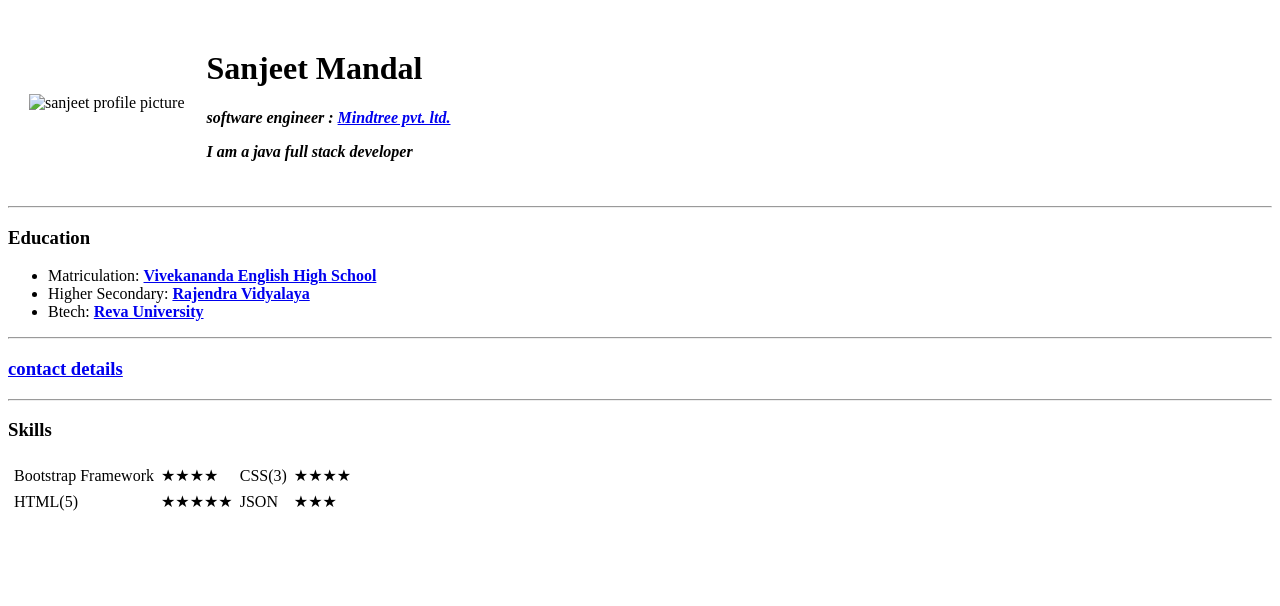
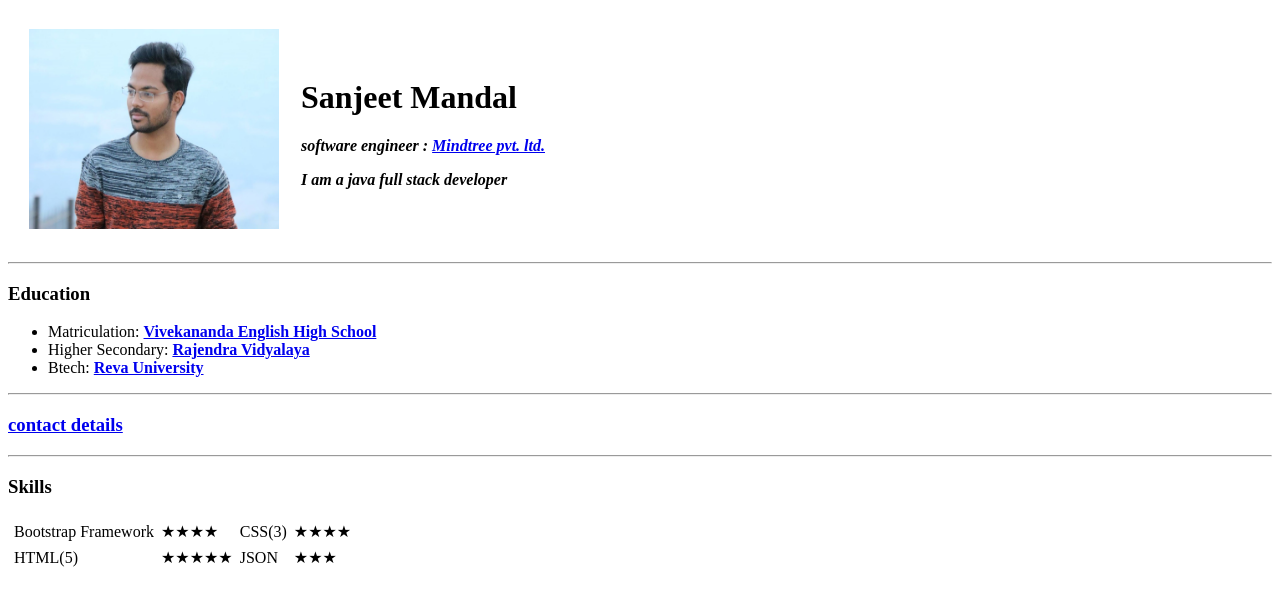
Before and after one commit to sanjeetmandal96/cv, a plain HTML site: page index.html in a window 1280 px wide. Drawn offline with Linux system fonts and the light colour scheme.

Commit message:
changed the location of profile pic

```diff
--- a/index.html
+++ b/index.html
@@ -13,7 +13,7 @@
     <table cellspacing="20">
         <tr>
             <td>
-                <img height="200" width="250" src="images/sanjeet.png" alt="sanjeet profile picture">
+                <img height="200" width="250" src="sanjeet.png" alt="sanjeet profile picture">
             </td>
             <td>
                 <h1>Sanjeet Mandal</h1>
```
